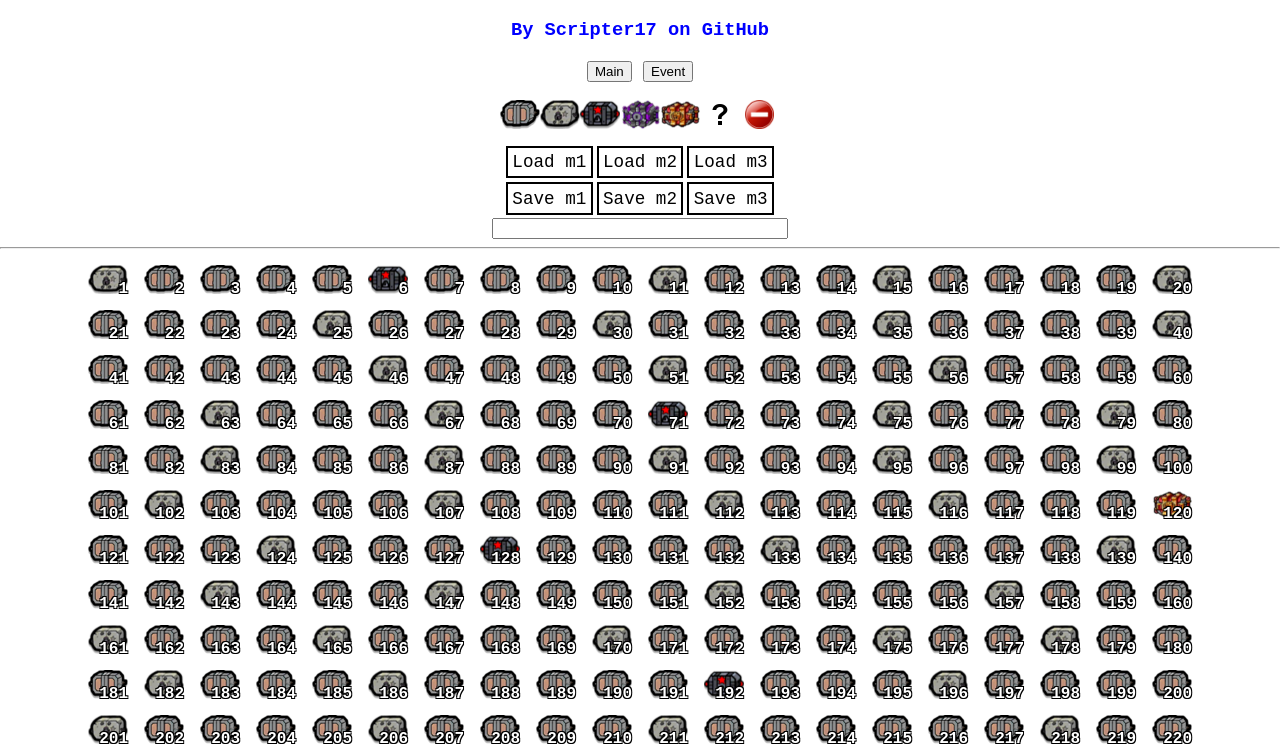
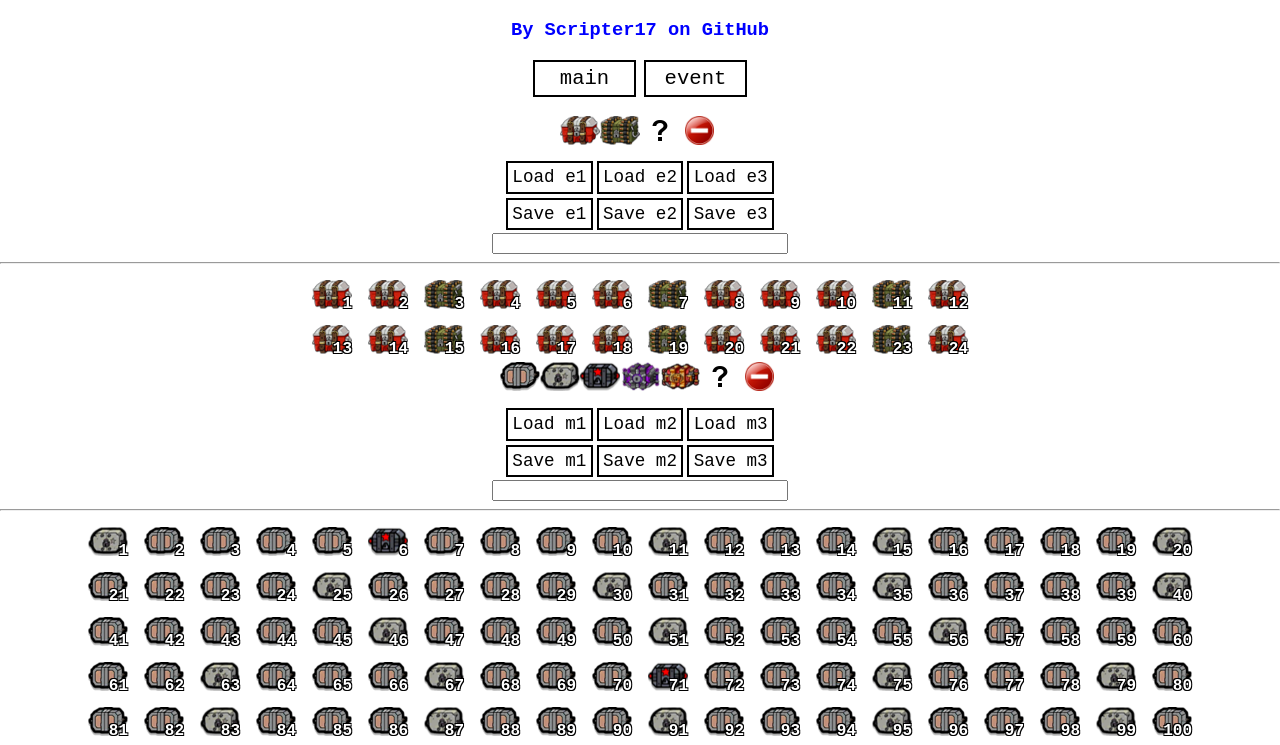
Before and after one commit to Scripter17/adcomm-capsule-finder, a plain HTML site: page index.html in a window 1280 px wide. Shown: the part 61-806 px from the top of the page. Drawn offline with Linux system fonts and the light colour scheme.

Commit message:
Save system added, and the buttons and wrapper divs are now generated dynamically

```diff
--- a/index.html
+++ b/index.html
@@ -15,12 +15,9 @@
 <div id="Header">
 	<h1>Adventure Communist Free Capsule Position Locater-Inator</h1>
 	<h3><a href="https://github.com/Scripter17/adcomm-capsule-finder" target="_blank">By Scripter17 on GitHub</a></h3>
-	<h3>
-		<button id="setMain" onclick="setType('main')">Main</button>
-		<button id="setEvent" onclick="setType('event')">Event</button>
-	</h3>
+	<h3 id="world-buttons-wrap"></h3>
 </div>
-<div class="world-wrap" id="world-main"></div>
-<div class="world-wrap" id="world-event"></div>
+<div id="world-divs-wrap">
+<div class="world-wrap" id="world-event"></div></div>
 </body>
 </html>
--- a/main.css
+++ b/main.css
@@ -33,6 +33,10 @@ a:active{color:red;}
 
 #Header{
 	text-align:center;
+}
+.set-button{
+	width:5em;
+	margin:0px 4px;
 }
 .add-wrap button.cap{
 	background-color:transparent;
@@ -88,7 +92,7 @@ a:active{color:red;}
 	right:0;
 	margin:auto;
 }
-.ls-button{
+.ls-button, .set-button{
 	padding:0.25em;
 	border:2px solid black;
 	background-color:transparent;
--- a/main.js
+++ b/main.js
@@ -20,6 +20,7 @@ window.currentSeq={
 	"main":"",
 	"event":""
 };
+window.saveSlots=3;
 window.onload=function(){
 	init();
 }
@@ -29,69 +30,80 @@ function setType(t){
 	window.currentWorld=t;
 }
 function init(){
-	var x, i, w, e,
-		b=["add", "seq", "prob", "save", "loop", "share"],
-		saveWrap, swt, h;
+
+
+	var state, world;
+	// Handle autosaved states and hash links
 	if (window.location.hash.length>1){
-		h=window.location.hash.split("&");
-		window.currentSeq[h[1]]=h[0].substr(1, h[0].length-1);
-		window.currentWorld=h[1];
-		setType(h[1]);
+		state=window.location.state.split("&");
+		window.currentSeq[state[1]]=hash[0].substr(1, state[0].length-1);
+		window.currentWorld=state[1];
+		setType(hash[1]);
 	} else {
-		h={
-			"main":localStorage.getItem("auto-main"),
-			"event":localStorage.getItem("auto-event")
+		state={};
+		for (world in window.loops){
+			state[world]=localStorage.getItem("auto-"+world);
 		}
-		for (i in h){
-			if (h[i]!==null){
-				window.currentSeq[i]=h[i]
+		for (world in state){
+			if (state[world]!==null){
+				window.currentSeq[world]=state[world];
 			}
 		}
+		setType(localStorage.getItem("type"));
 	}
-	for (w in window.loops){
-		e=document.getElementById("world-"+w);
-		e.innerHTML+='<div class="add-wrap" id="cap-add-'+w+'"></div>';
-		e.innerHTML+='<div class="seq-wrap" id="cap-seq-'+w+'"></div>';
-		e.innerHTML+='<div class="prob-wrap" id="cap-prob-'+w+'"></div>';
-		e.innerHTML+='<table class="save-wrap" id="cap-save-'+w+'"></table>';
-		e.innerHTML+='<input class="share-wrap" id="cap-share-'+w+'" type="text"/>';
-		e.innerHTML+='<hr/>';
-		e.innerHTML+='<div class="loop-wrap" id="cap-loop-'+w+'"></div>';
-		saveWrap=document.getElementById("cap-save-"+w);
+
+	var worldElem, saveWrap;
+	for (world in window.loops){
+
+		document.getElementById("world-divs-wrap").innerHTML+="<div class='world-wrap' id='world-"+world+"'></div>"
+		document.getElementById("world-buttons-wrap").innerHTML+="<button class='set-button' id='setMain' onclick='setType(\""+world+"\")'>"+world+"</button>"
+
+		worldElem=document.getElementById("world-"+world);
+		worldElem.innerHTML+='<div class="add-wrap" id="cap-add-'+world+'"></div>';
+		worldElem.innerHTML+='<div class="seq-wrap" id="cap-seq-'+world+'"></div>';
+		worldElem.innerHTML+='<div class="prob-wrap" id="cap-prob-'+world+'"></div>';
+		worldElem.innerHTML+='<table class="save-wrap" id="cap-save-'+world+'"></table>';
+		worldElem.innerHTML+='<input class="share-wrap" id="cap-share-'+world+'" type="text"/>';
+		worldElem.innerHTML+='<hr/>';
+		worldElem.innerHTML+='<div class="loop-wrap" id="cap-loop-'+world+'"></div>';
+		// Add save/load buttons
+		saveWrap=document.getElementById("cap-save-"+world);
 		swt="<tr>"
-		for (i=1; i<=3; i++){
-			swt+="<td><button class='ls-button' onclick='loadState(\""+w+"\", "+i+")'>Load "+w[0]+i+"</td>"
+		for (i=1; i<=window.saveSlots; i++){
+			swt+="<td><button id='load-"+world+"-"+i+"' class='ls-button' onclick='loadState(\""+world+"\", "+i+")'>Load "+world[0]+i+"</td>"
 		}
 		swt+="</tr><tr>"
-		for (i=1; i<=3; i++){
-			swt+="<td><button class='ls-button' onclick='saveState(\""+w+"\", "+i+")'>Save "+w[0]+i+"</td>"
+		for (i=1; i<=window.saveSlots; i++){
+			swt+="<td><button id='save-"+world+"-"+i+"' class='ls-button' onclick='saveState(\""+world+"\", "+i+")'>Save "+world[0]+i+"</td>"
 		}
 		swt+="</tr>"
 		saveWrap.innerHTML=swt;
 	}
 
-	for (i=0; i<b.length; i++){
-		window[b[i]+"Box"]={}
-		for (w in window.loops){
-			window[b[i]+"Box"][w]=document.getElementById("cap-"+b[i]+"-"+w);
+	// Get box elements
+	var index, boxes=["add", "seq", "prob", "save", "loop", "share"], world;
+	for (index=0; index<boxes.length; index++){
+		window[boxes[index]+"Box"]={}
+		for (world in window.loops){
+			window[boxes[index]+"Box"][world]=document.getElementById("cap-"+boxes[index]+"-"+world);
 		}
 	}
 
-	if (localStorage.getItem("type")==null){
+	/*if (localStorage.getItem("type")==null){
 		setType(window.currentWorld);
 	} else {
 		setType(localStorage.getItem("type"));
+	}*/
+	var world, capName, index;
+	for (world in window.loops){
+		for (capName in window.capNames[world]){
+			window.addBox[world].innerHTML+="<button class='cap cap-"+capName+"' onclick='addCapsule(\""+capName+"\", \""+world+"\")'></button>"
 		}
-
-	for (w in window.loops){
-		for (x in window.capNames[w]){
-			window.addBox[w].innerHTML+="<button class='cap cap-"+x+"' onclick='addCapsule(\""+x+"\", \""+w+"\")'></button>"
-		}
-		window.addBox[w].innerHTML+="<button class='cap cap-x' onclick=\"addCapsule('x', '"+w+"')\"></button>"
-		window.addBox[w].innerHTML+="<button class='cap cap--' onclick=\"addCapsule('-', '"+w+"')\"></button>"
-		for (i=0; i<window.loops[w].length; i++){
-			x=window.loops[w][i];
-			window.loopBox[w].innerHTML+="<b class='cap cap-"+x+"'>"+(i+1)+"</b>"
+		window.addBox[world].innerHTML+="<button class='cap cap-x' onclick=\"addCapsule('x', '"+world+"')\"></button>"
+		window.addBox[world].innerHTML+="<button class='cap cap--' onclick=\"addCapsule('-', '"+world+"')\"></button>"
+		for (index=0; index<window.loops[world].length; index++){
+			capName=window.loops[world][index];
+			window.loopBox[world].innerHTML+="<b class='cap cap-"+capName+"'>"+(index+1)+"</b>"
 		}
 	}
 
@@ -103,7 +115,7 @@ function addCapsule(t, w){
 	} else {
 		window.currentSeq[w]+=t;
 	}
-	window.localStorage.setItem("auto-"+w, window.currentSeq[w])
+	window.localStorage.setItem("auto-"+w, window.currentSeq[w]);
 	render();
 }
 function render(){
@@ -113,7 +125,6 @@ function render(){
 	for (w in window.loops){
 		loopc=document.querySelectorAll("#cap-loop-"+w+" .cap");
 		pwrap=document.getElementById("cap-prob-"+w);
-		pwrap.innerHTML="";
 		window.seqBox[w].innerHTML="";
 		for (i=0; i<window.currentSeq[w].length; i++){
 			window.seqBox[w].innerHTML+="<b class='cap cap-"+window.currentSeq[w][i]+"'></b>"
@@ -129,18 +140,31 @@ function render(){
 				}
 			}
 
+			for (i=1; i<=window.saveSlots; i++){
+				if (localStorage.getItem("save-"+w+"-"+i)!=null){
+					if (localStorage.getItem("save-"+w+"-"+i)!=window.currentSeq[w]){
+						document.getElementById("save-"+w+"-"+i).style.borderColor="red";
+					} else {
+						document.getElementById("save-"+w+"-"+i).style.borderColor="green";
+					}
+				}
+			}
+
+			pwrap.innerHTML="";
+			if (ni.length>0){
 				nt=getNextTypes(w);
 				dists=getDists(w);
 				ntsum=0;
 				pwhtml="";
 				for (i in nt){ntsum+=nt[i]}
-			for (i in nt){
+				for (i in window.capNames[w]){
 					pwhtml+="<div class='cprob'>"
 					pwhtml+="<b class='cap cap-"+i+"'></b><br/>"
-				pwhtml+=nt[i]+"<br/>"
-				pwhtml+=(nt[i]/ntsum*100).toFixed(2)+"%<br/>";
+					pwhtml+=(i in nt?nt[i]:0)+"<br/>"
+					pwhtml+=((i in nt?nt[i]:0)/ntsum*100).toFixed(2)+"%<br/>";
 					pwhtml+=dists[i]+"</div>";
 					pwrap.innerHTML=pwhtml;
+				}
 			}
 		}
 	}
@@ -181,8 +205,8 @@ function getNextTypes(w){
 }
 
 function getDists(w){
-	var t, i, d, ret={}, ni=getNextIndexes(w), nt=getNextTypes(w), min, max;
-	for (t in nt){
+	var t, i, d, ret={}, ni=getNextIndexes(w), min, max;
+	for (t in window.capNames[w]){
 		ret[t]=[];
 		for (i=0; i<ni.length; i++){
 			for (d=0; window.loops[w][(ni[i]+d)%window.loops[w].length]!=t; d++){
```
Lines whose indentation alone changed are shown as unchanged.
